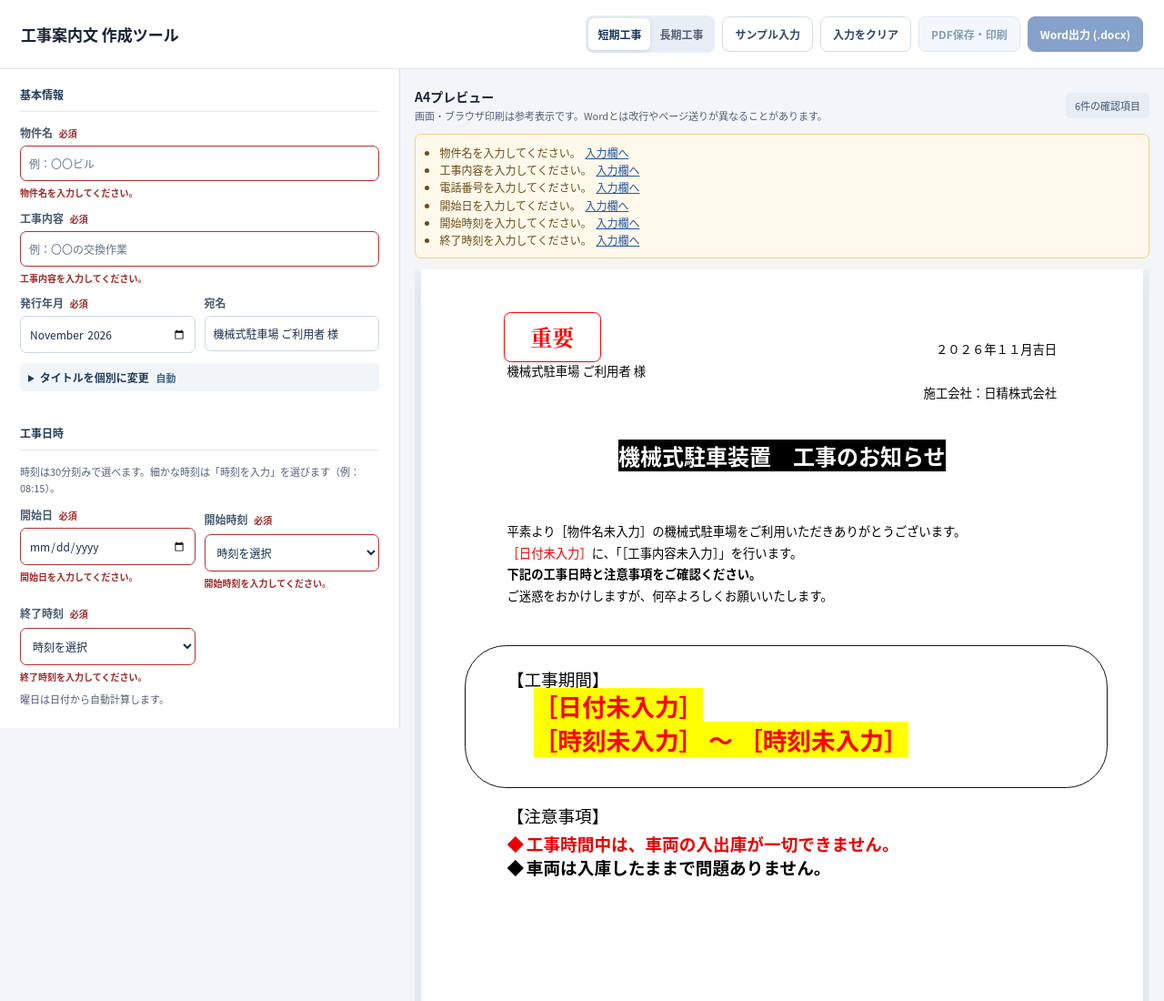
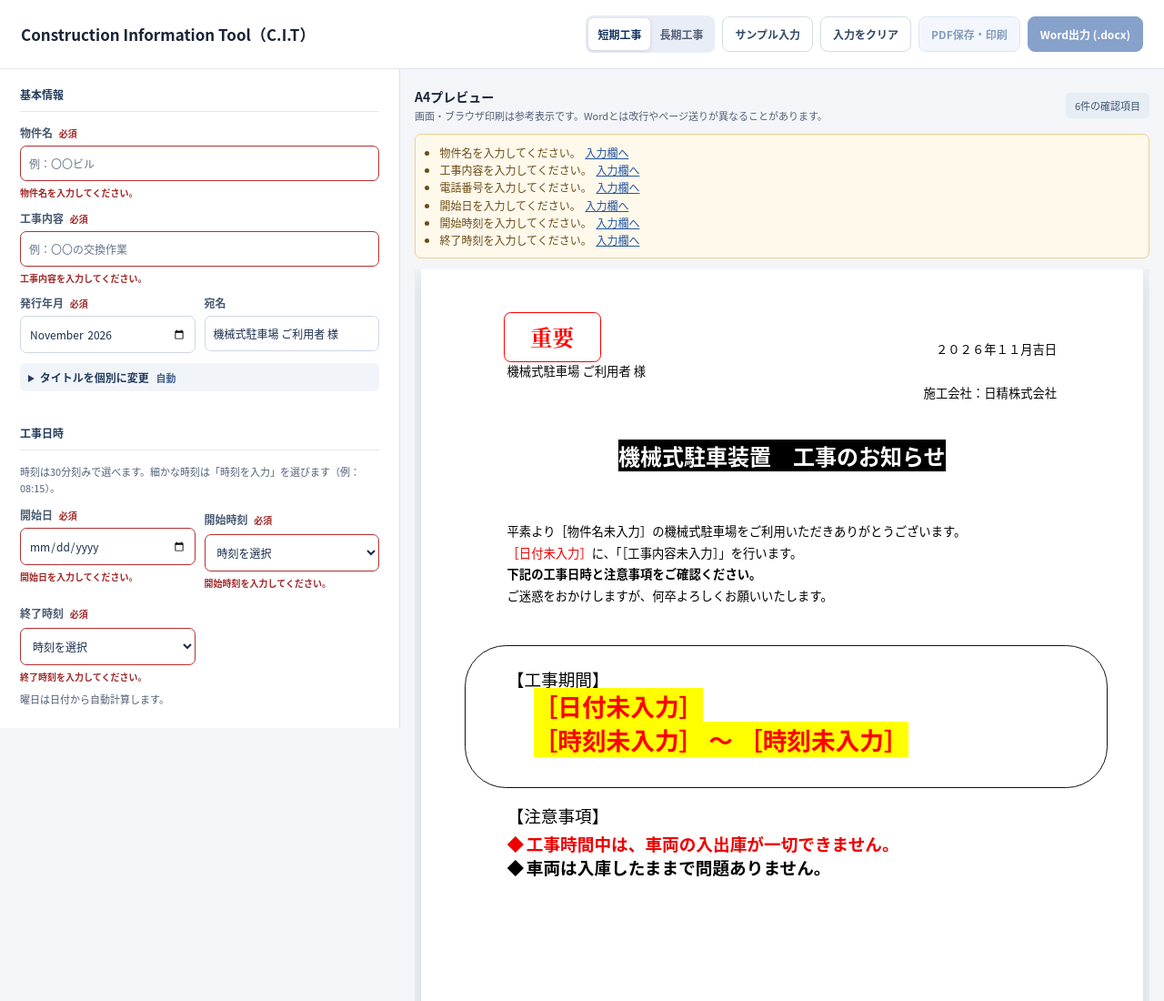
Before and after one commit to reming2000-2000/construction-notice-app, a plain HTML site: page index.html in a window 1280 px wide. Shown: the top 1100 px of the page at 91% size. Drawn offline with Linux system fonts and the light colour scheme.

Commit message:
Rename the header to Construction Information Tool

```diff
--- a/index.html
+++ b/index.html
@@ -12,7 +12,7 @@
 </head>
 <body>
   <header class="topbar no-print">
-    <div class="brand"><h1>工事案内文 作成ツール</h1></div>
+    <div class="brand"><h1 lang="en">Construction Information Tool（C.I.T）</h1></div>
     <div class="actions">
       <div class="mode-toggle" role="group" aria-label="案内の種類">
         <button id="shortButton" class="active" type="button" aria-pressed="true">短期工事</button>
```
